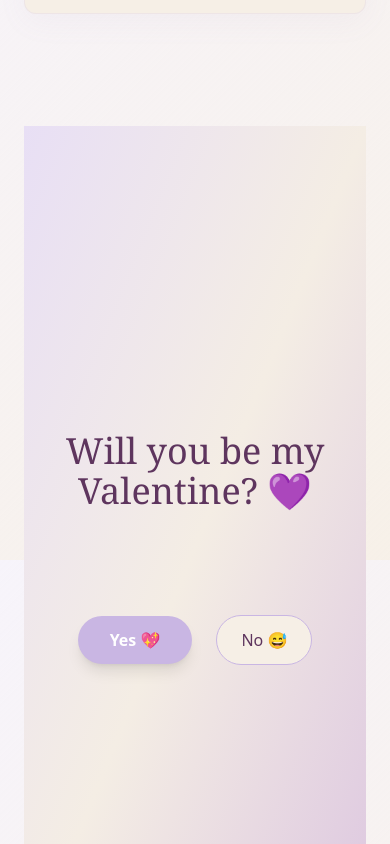
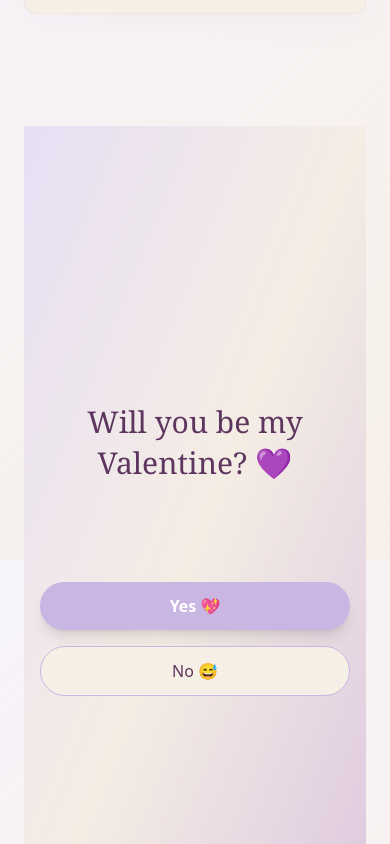
Before and after one commit to 711GHOST/Valentines-Day, a React (Vite) app in the folder client/: page / in a window 390 px wide. Shown: the part 3660-4504 px from the top of the page. Built offline with nearby package versions, Linux system fonts and the light colour scheme; no server answers.

Commit message:
Section V

```diff
--- a/client/src/components/ValentineSection.jsx
+++ b/client/src/components/ValentineSection.jsx
@@ -26,16 +26,17 @@ export default function ValentineSection({ onAccept }) {
     if (onAccept) onAccept();
   };
 
-  const yesScale = 1 + noCount * 0.15;
+  // Limit scaling so it doesn't break layout on mobile
+  const yesScale = Math.min(1 + noCount * 0.12, 2);
   const noGone = noCount >= messages.length;
 
   return (
-    <section className="min-h-screen flex items-center justify-center bg-gradient-to-br from-[#E8DFF5] via-[#F4EDE4] to-[#DCC6E0] px-6">
-      <div className="text-center max-w-xl">
+    <section className="min-h-screen flex items-center justify-center bg-gradient-to-br from-[#E8DFF5] via-[#F4EDE4] to-[#DCC6E0] px-4 sm:px-6 py-10">
+      <div className="text-center w-full max-w-lg mx-auto">
 
         {!accepted ? (
           <>
-            <h2 className="text-4xl md:text-5xl font-serif text-[#5E355E] mb-8">
+            <h2 className="text-3xl sm:text-4xl md:text-5xl font-serif text-[#5E355E] mb-6 sm:mb-8 leading-snug">
               Will you be my Valentine? 💜
             </h2>
 
@@ -46,7 +47,7 @@ export default function ValentineSection({ onAccept }) {
                 animate={{ opacity: 1, y: 0 }}
                 exit={{ opacity: 0 }}
                 transition={{ duration: 0.3 }}
-                className="text-lg text-[#7A6C74] mb-8 min-h-[40px]"
+                className="text-base sm:text-lg text-[#7A6C74] mb-6 sm:mb-8 min-h-[50px] px-2"
               >
                 {noCount > 0 && !noGone && messages[noCount - 1]}
 
@@ -55,24 +56,24 @@ export default function ValentineSection({ onAccept }) {
               </motion.p>
             </AnimatePresence>
 
-            <div className="flex justify-center gap-6 items-center">
+            <div className="flex flex-col sm:flex-row justify-center items-center gap-4 sm:gap-6">
 
               {/* YES BUTTON */}
               <motion.button
                 onClick={handleYes}
                 animate={{ scale: yesScale }}
                 transition={{ type: "spring", stiffness: 200 }}
-                className="px-8 py-3 rounded-full bg-[#C9B6E3] text-white font-semibold shadow-lg"
+                className="w-full sm:w-auto px-6 sm:px-8 py-3 rounded-full bg-[#C9B6E3] text-white font-semibold shadow-lg text-base sm:text-lg"
               >
                 Yes 💖
               </motion.button>
 
-              {/* NO BUTTON disappears after last click */}
+              {/* NO BUTTON */}
               {!noGone && (
                 <motion.button
                   onClick={handleNo}
                   whileTap={{ scale: 0.9 }}
-                  className="px-6 py-3 rounded-full bg-[#F6EFE6] text-[#5E355E] border border-[#C9B6E3]"
+                  className="w-full sm:w-auto px-6 py-3 rounded-full bg-[#F6EFE6] text-[#5E355E] border border-[#C9B6E3] text-base sm:text-lg"
                 >
                   No 😅
                 </motion.button>
@@ -85,10 +86,10 @@ export default function ValentineSection({ onAccept }) {
             animate={{ scale: 1 }}
             transition={{ type: "spring", stiffness: 200 }}
           >
-            <h2 className="text-5xl font-serif text-[#5E355E] mb-4">
+            <h2 className="text-4xl sm:text-5xl font-serif text-[#5E355E] mb-4">
               YAYYYYY 💜
             </h2>
-            <p className="text-xl text-[#7A6C74]">
+            <p className="text-lg sm:text-xl text-[#7A6C74] px-2">
               Best decision you've ever made.
               Now our love story officially continues ✨
             </p>
```
